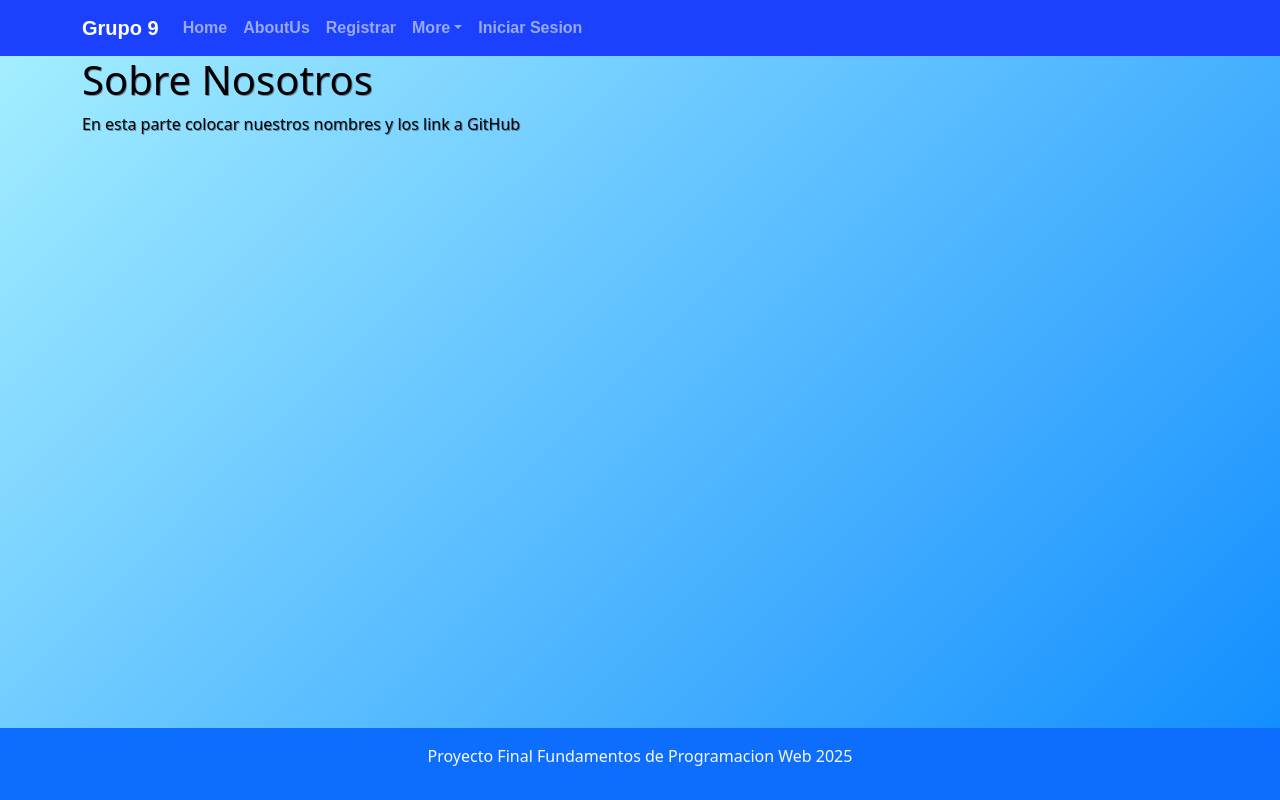
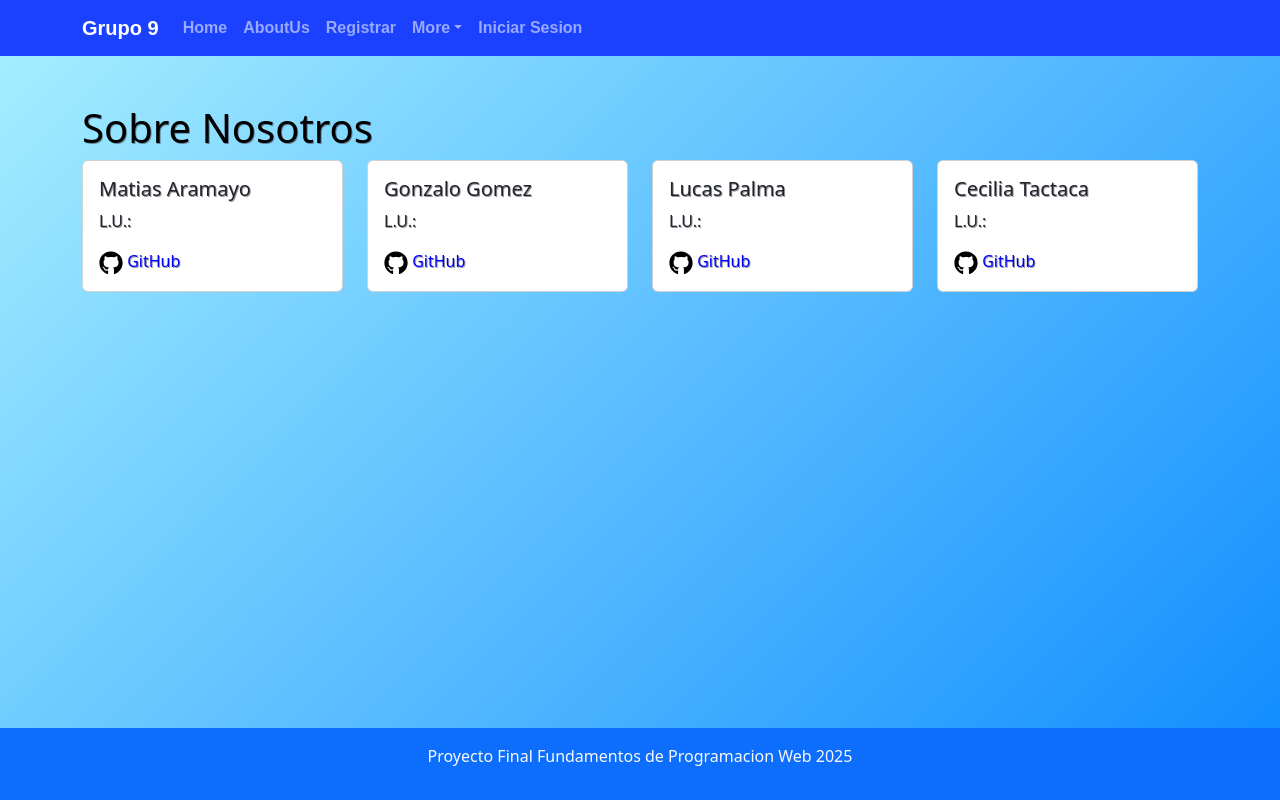
Before and after one commit to CeciTactaca/ProyectoFinal_Grupo9, a React (Vite) app in the folder client/: page /aboutus in a window 1280 px wide. Built offline with nearby package versions, Linux system fonts and the light colour scheme; no server answers.

Commit message:
Se agrego los integrantes en aboutUs-TactacaCecilia

```diff
--- a/client/package.json
+++ b/client/package.json
@@ -15,6 +15,7 @@
     "react": "^19.1.1",
     "react-bootstrap": "^2.10.10",
     "react-dom": "^19.1.1",
+    "react-icons": "^5.5.0",
     "react-router-dom": "^7.9.5"
   },
   "devDependencies": {
--- a/client/src/pages/AboutUs.jsx
+++ b/client/src/pages/AboutUs.jsx
@@ -1,14 +1,60 @@
-import { Container } from "react-bootstrap";
+import { Container, Col, Card, Row, Nav } from "react-bootstrap";
+import { FaGithub } from 'react-icons/fa';
+
 
 function AboutUs() {
 
-    return(
-        <Container>
-          <h1>Sobre Nosotros</h1>
-          <p>En esta parte colocar nuestros nombres y los link a GitHub</p>
-        </Container>
+  const alumnos = [
+    {
+      id: 1,
+      titulo: 'Matias Aramayo',
+      descripcion: '',
+      gitHub: 'https://github.com/matiaszzz'
+    },
+    {
+      id: 2,
+      titulo: 'Gonzalo Gomez',
+      descripcion: '',
+      gitHub: 'https://github.com/GonzG1811'
+    },
+    {
+      id: 3,
+      titulo: 'Lucas Palma',
+      descripcion: '',
+      gitHub: 'https://github.com/Luca-Palma'
+    },
+    {
+      id: 4,
+      titulo: 'Cecilia Tactaca',
+      descripcion: '',
+      gitHub: 'https://github.com/CeciTactaca'
+    }
+  ]
 
-    )
+  return (
+    <Container className="mt-5">
+      <h1>Sobre Nosotros</h1>
+      <Row className="g-4">
+        {alumnos.map((al) => (
+          <Col key={al.id} xs={12} sm={6} md={4} lg={3}>
+            <Card className="h-100">
+              <div className="flex-grow-1">
+                <Card.Body className="h-100 d-flex flex-column">
+                  <Card.Title>{al.titulo}</Card.Title>
+                  <Card.Text>L.U.: {al.descripcion}</Card.Text>
+                  <Nav.Link className="mt-auto" style={{ color: 'blue' }} href={al.gitHub} target="_blank"
+                    rel="noopener noreferrer">
+                    <FaGithub size={24} color="black" /> GitHub
+                  </Nav.Link>
+                </Card.Body>
+              </div>
+            </Card>
+          </Col>
+        ))}
+      </Row>
+    </Container>
+
+  )
 };
 
 export default AboutUs;
```
Also changed, not shown: 1 other file (tests, documents, lock files or other folders).
